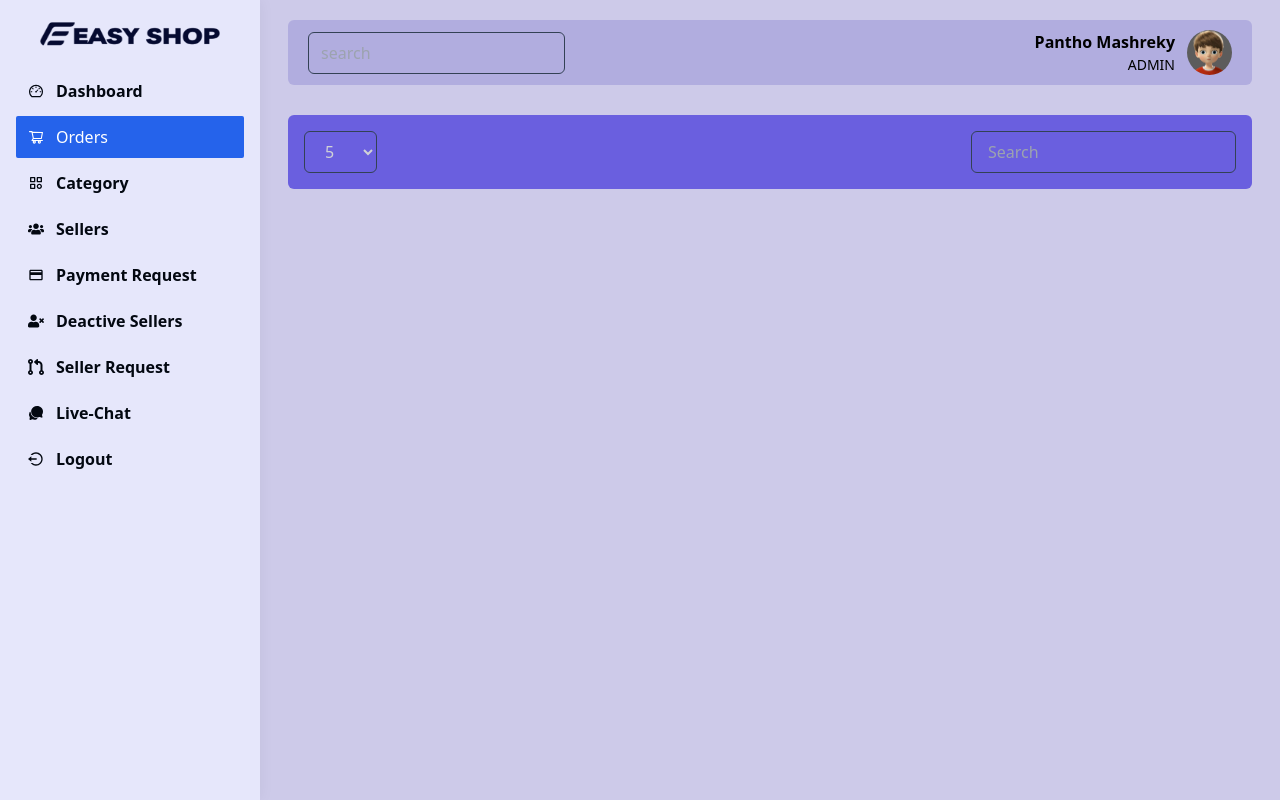
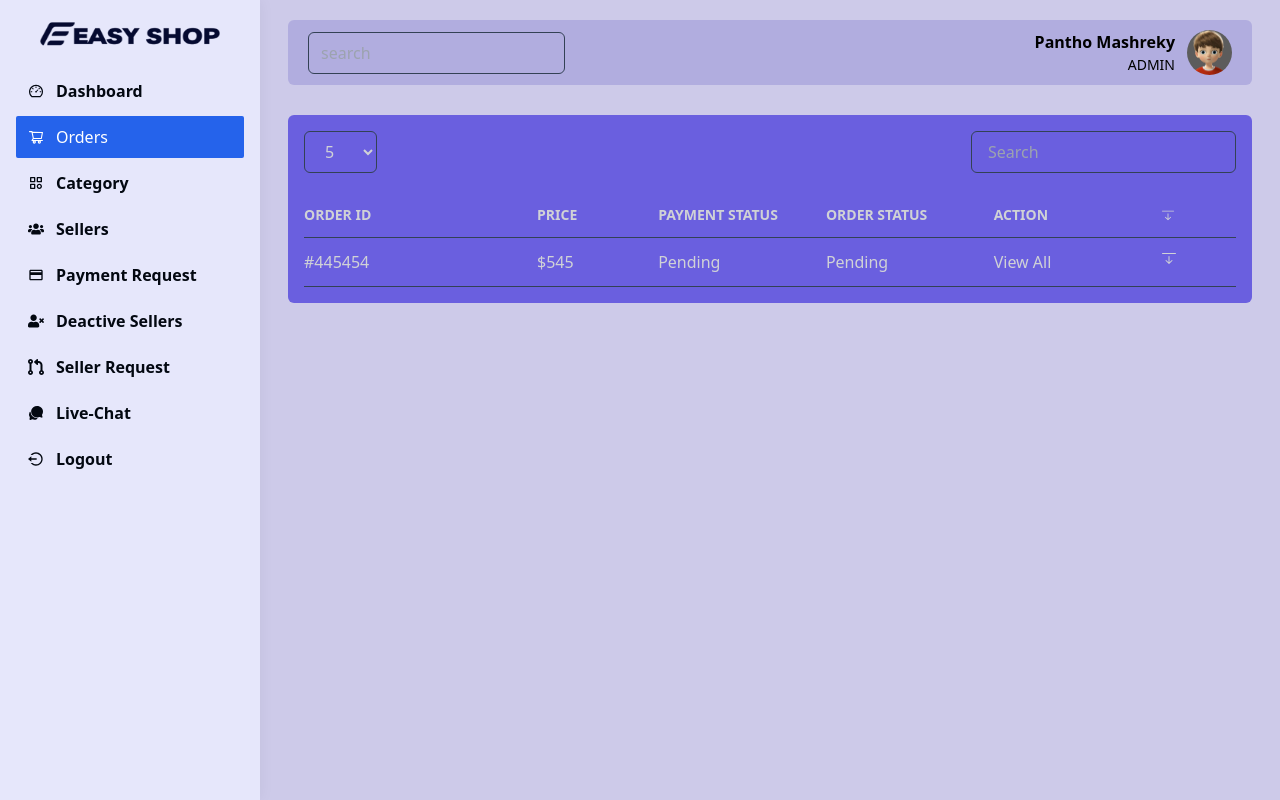
Before and after one commit to pantho0/multi-vendor-ecommerce, a React (Create React App) app in the folder dashboard/: page /admin/dashboard/orders in a window 1280 px wide. Built offline with nearby package versions, Linux system fonts and the light colour scheme.

Commit message:
order page custom view table added

```diff
--- a/dashboard/src/views/admin/Orders.jsx
+++ b/dashboard/src/views/admin/Orders.jsx
@@ -1,25 +1,65 @@
-import React, { useState } from 'react';
+import React, { useState } from "react";
+import { BsArrowBarDown } from "react-icons/bs";
+import { Link } from 'react-router-dom';
 
 const Orders = () => {
-    const [currentPage, setCurrentPage] = useState(1)
-    const [searchValue, setSearchValue] = useState('')
-    const [perPage, setPerPage] = useState(5)
-    return (
-        <div className='px-2 lg:px-7 pt-5'>
-            <div className='w-full p-4 bg-[#6a5fdf] rounded-md '>
+  const [currentPage, setCurrentPage] = useState(1);
+  const [searchValue, setSearchValue] = useState("");
+  const [perPage, setPerPage] = useState(5);
+  return (
+    <div className="px-2 lg:px-7 pt-5">
+      <div className="w-full p-4 bg-[#6a5fdf] rounded-md ">
+        <div className="flex justify-between items-center">
+          <select
+            onChange={(e) => setPerPage(parseInt(e.target.value))}
+            className="px-4 py-2 focus:border-indigo-500 outline-none bg-[#6a5fdf] border border-slate-700 rounded-md text-[#d0d2d6]"
+          >
+            <option value="5">5</option>
+            <option value="10">10</option>
+            <option value="20">20</option>
+          </select>
+          <input
+            className="px-4 py-2 focus:border-indigo-500 outline-none bg-transparent border border-slate-700 rounded-md text-[#d0d2d6]"
+            type="text"
+            placeholder="Search"
+          />
+        </div>
 
-                <div className='flex justify-between items-center'>
-                    <select onChange={(e)=>setPerPage(parseInt(e.target.value))} className='px-4 py-2 focus:border-indigo-500 outline-none bg-[#6a5fdf] border border-slate-700 rounded-md text-[#d0d2d6]'>
-                        <option value="5">5</option>
-                        <option value="10">10</option>
-                        <option value="20">20</option>
-                    </select>
-                    <input className='px-4 py-2 focus:border-indigo-500 outline-none bg-transparent border border-slate-700 rounded-md text-[#d0d2d6]' type="text" placeholder='Search' />
+        <div className="relative mt-5 overflow-x-auto ">
+          <div className="w-full tex-sm text-left text-[#d0d2d6]">
+            <div className="text-sm text-[#d0d2d6] uppercase border-b border-slate-700">
+              <div className="flex justify-between items-center">
+                <div className="py-3 w-[25%] font-bold">Order Id</div>
+                <div className="py-3 w-[13%] font-bold">Price</div>
+                <div className="py-3 w-[18%] font-bold">Payment Status</div>
+                <div className="py-3 w-[18%] font-bold">Order Status</div>
+                <div className="py-3 w-[18%] font-bold">Action</div>
+                <div className="py-3 w-[8%] font-bold">
+                  <BsArrowBarDown />
                 </div>
+              </div>
+            </div>
 
+            <div className="text-[#d0d2d6]">
+              <div className="flex justify-between items-start border-b border-slate-700">
+                <div className="py-3 w-[25%] font-medium whitespace-nowrap">#445454</div>
+                <div className="py-3 w-[13%] font-medium whitespace-nowrap">$545</div>
+                <div className="py-3 w-[18%] font-medium whitespace-nowrap">Pending</div>
+                <div className="py-3 w-[18%] font-medium whitespace-nowrap">Pending</div>
+                <div className="py-3 w-[18%] font-medium whitespace-nowrap">
+                    <Link>View All</Link>
+                </div>
+                <div className="py-3 w-[8%] font-bold">
+                  <BsArrowBarDown />
+                </div>
+              </div>
             </div>
+
+          </div>
         </div>
-    );
+      </div>
+    </div>
+  );
 };
 
 export default Orders;
```
